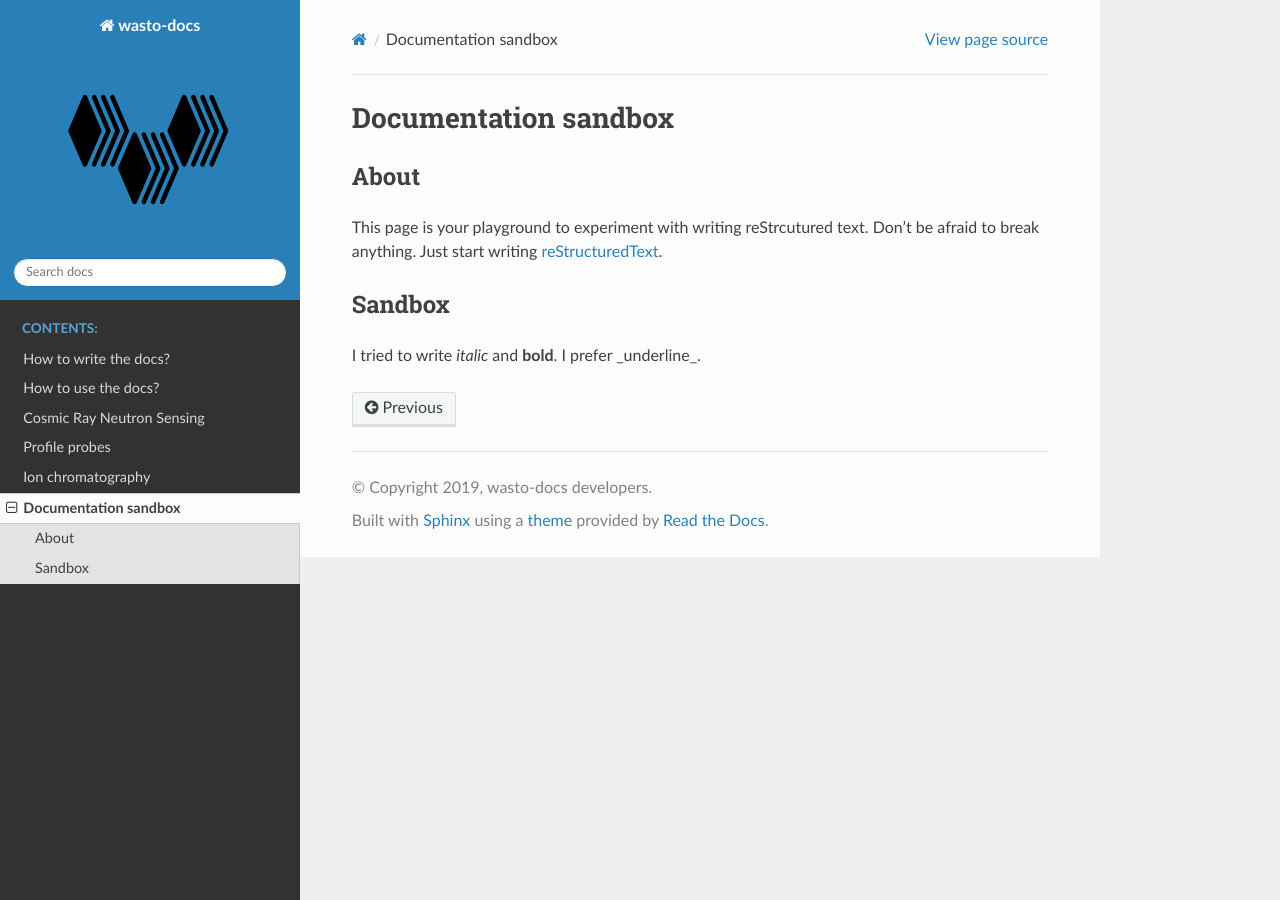
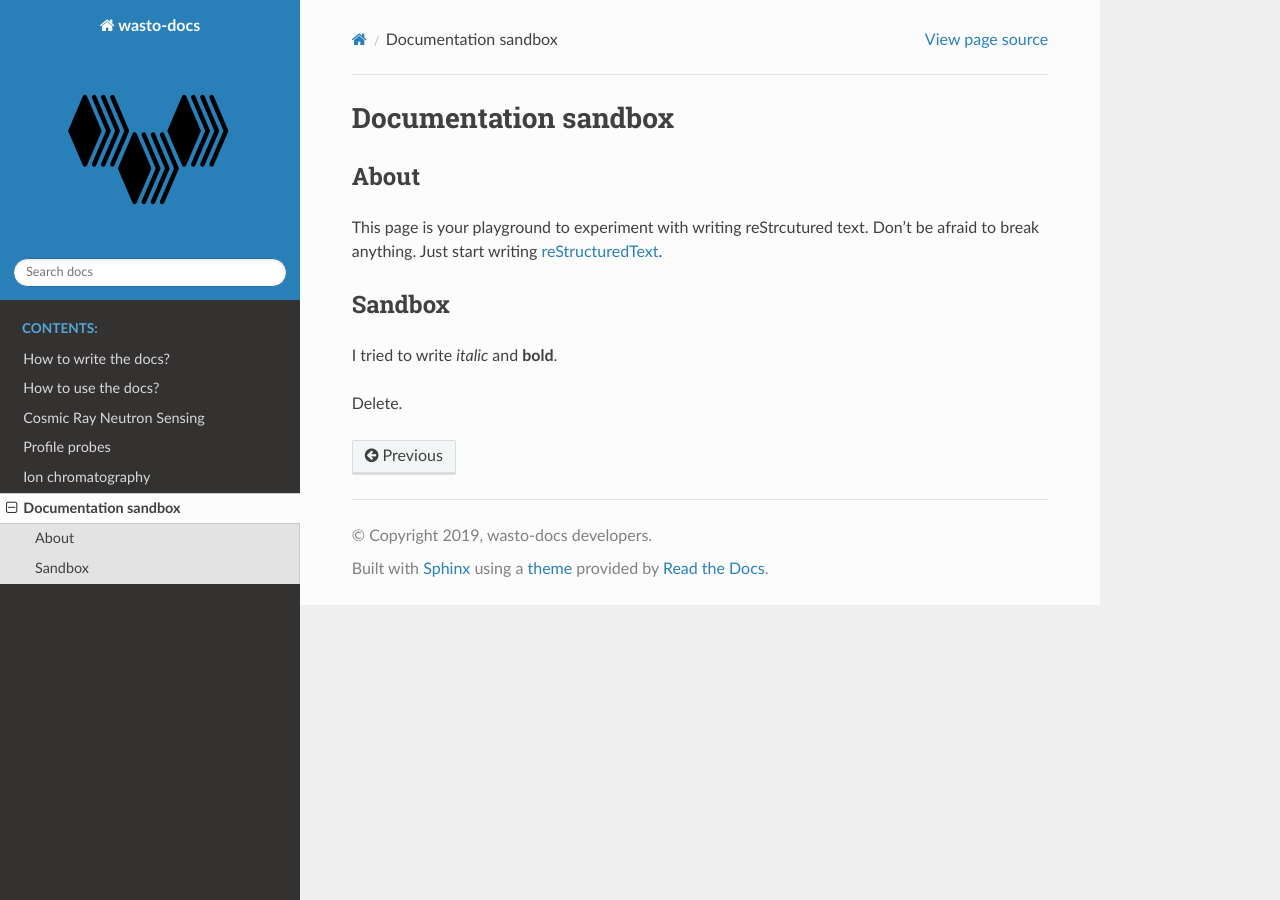
Before and after one commit to heistermann/wasto-docs, a Sphinx documentation site: the page built from docs/source/sandbox.rst, in a window 1280 px wide. Built offline with Sphinx 7.4.7 and the Read the Docs theme 2.0.0, drawn with Linux system fonts in a browser that asks for light colours.

Commit message:
Deleted an example.

```diff
--- a/docs/source/sandbox.rst
+++ b/docs/source/sandbox.rst
@@ -13,4 +13,5 @@ Sandbox
 -------
 
 I tried to write *italic* and **bold**.
-I prefer _underline_.
+
+Delete.
```
